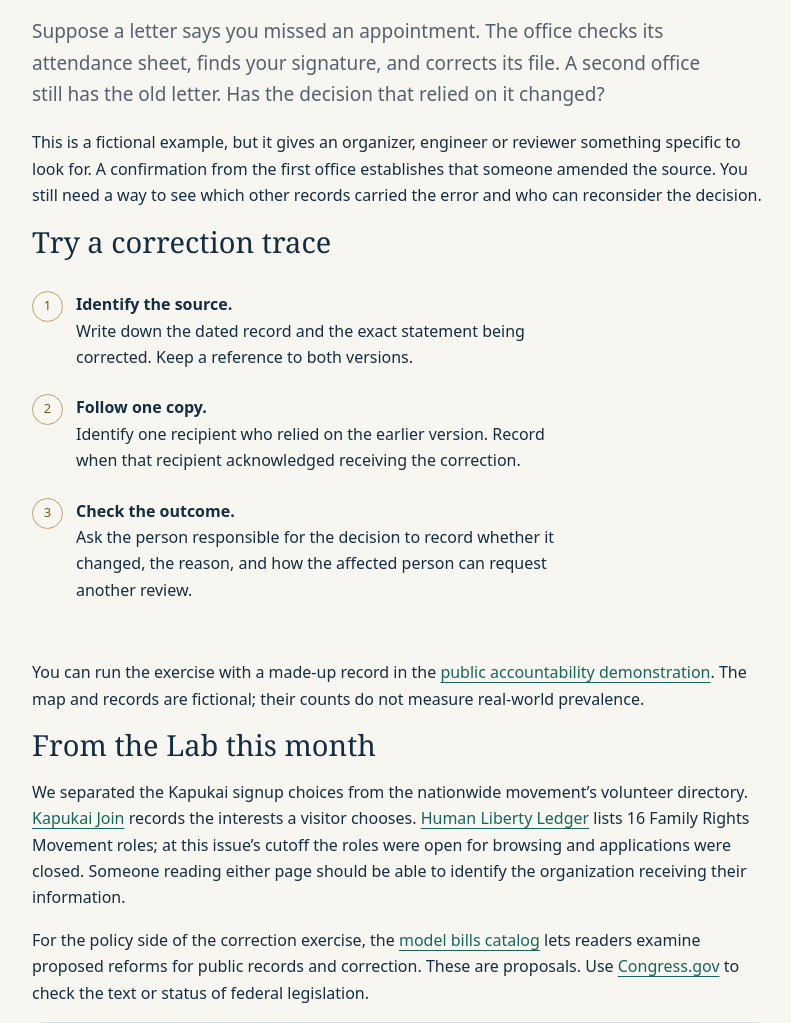
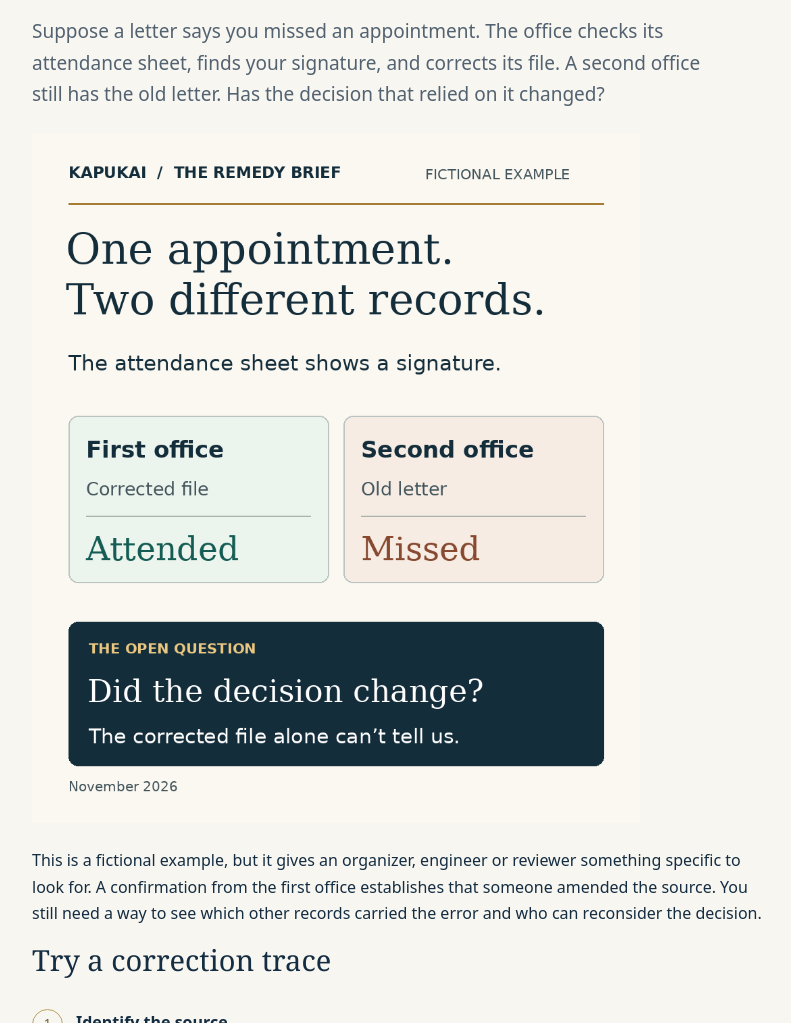
Before and after one commit to Kapukai/kapukai-governance-site, a plain HTML site: page community/public/newsletter/archive/2026-11/index.html in a window 1280 px wide. Shown: the part 380-1403 px from the top of the page, without its empty margins (72-863 px from the left). Drawn offline with Linux system fonts and the light colour scheme.

Commit message:
Show the conflicting attendance records inside the November Remedy Brief

```diff
--- a/community/public/newsletter/archive/2026-11/index.html
+++ b/community/public/newsletter/archive/2026-11/index.html
@@ -16,6 +16,7 @@
 <link rel="apple-touch-icon" href="https://kapukai.org/share-cards/v1/gold-k.png">
 <meta charset="utf-8"><meta name="viewport" content="width=device-width,initial-scale=1"><meta name="referrer" content="no-referrer"><title>Where did the correction go? | Kapukai</title><meta name="description" content="The Remedy Brief, November 1–5, 2026: follow a fictional correction from a source record through to the decision."><link rel="canonical" href="https://kapukai.org/newsletter/archive/2026-11/"><link rel="icon" href="/assets/community/favicon.svg" type="image/svg+xml"><link rel="stylesheet" href="/assets/community/style.css"></head><body><a class="skip-link" href="#main-content">Skip to content</a><header><a class="brand" href="/community/"><img src="/assets/community/favicon.svg" alt=""><span>KAPUKAI<br>Governance Lab</span></a><nav aria-label="Newsletter"><a href="/newsletter/">The Remedy Brief</a><a href="/newsletter/archive/">Archive</a></nav></header><main id="main-content"><article style="max-width:46rem"><p class="eyebrow">The Remedy Brief · November 2026</p><h1>Where did the correction go?</h1><p class="small">November month-to-date issue · November 1–5, 2026 · Published <time datetime="2026-11-05">November 5, 2026</time></p>
 <p class="lede">Suppose a letter says you missed an appointment. The office checks its attendance sheet, finds your signature, and corrects its file. A second office still has the old letter. Has the decision that relied on it changed?</p>
+<figure style="margin:1.5rem 0"><a href="./two-records.png" aria-label="Open the full-size illustration: One appointment. Two different records."><img src="./two-records.png" width="900" height="1020" style="display:block;width:100%;max-width:38rem;height:auto" alt="Fictional example. The first office’s corrected file says Attended; the second office’s old letter says Missed. Whether the decision changed is unknown."></a></figure>
 <p>This is a fictional example, but it gives an organizer, engineer or reviewer something specific to look for. A confirmation from the first office establishes that someone amended the source. You still need a way to see which other records carried the error and who can reconsider the decision.</p>
 <section><h2>Try a correction trace</h2><ol class="steps"><li><strong>Identify the source.</strong><br>Write down the dated record and the exact statement being corrected. Keep a reference to both versions.</li><li><strong>Follow one copy.</strong><br>Identify one recipient who relied on the earlier version. Record when that recipient acknowledged receiving the correction.</li><li><strong>Check the outcome.</strong><br>Ask the person responsible for the decision to record whether it changed, the reason, and how the affected person can request another review.</li></ol><p>You can run the exercise with a made-up record in the <a href="https://kapukai.org/accountability/demo/">public accountability demonstration</a>. The map and records are fictional; their counts do not measure real-world prevalence.</p></section>
 <section><h2>From the Lab this month</h2><p>We separated the Kapukai signup choices from the nationwide movement’s volunteer directory. <a href="https://kapukai.org/join/">Kapukai Join</a> records the interests a visitor chooses. <a href="https://www.humanlibertyledger.org/movement/volunteer/">Human Liberty Ledger</a> lists 16 Family Rights Movement roles; at this issue’s cutoff the roles were open for browsing and applications were closed. Someone reading either page should be able to identify the organization receiving their information.</p><p>For the policy side of the correction exercise, the <a href="https://kapukai.org/bills/">model bills catalog</a> lets readers examine proposed reforms for public records and correction. These are proposals. Use <a href="https://www.congress.gov/">Congress.gov</a> to check the text or status of federal legislation.</p></section>
```
Also changed, not shown: community/public/newsletter/archive/2026-11/two-records.png (added).
